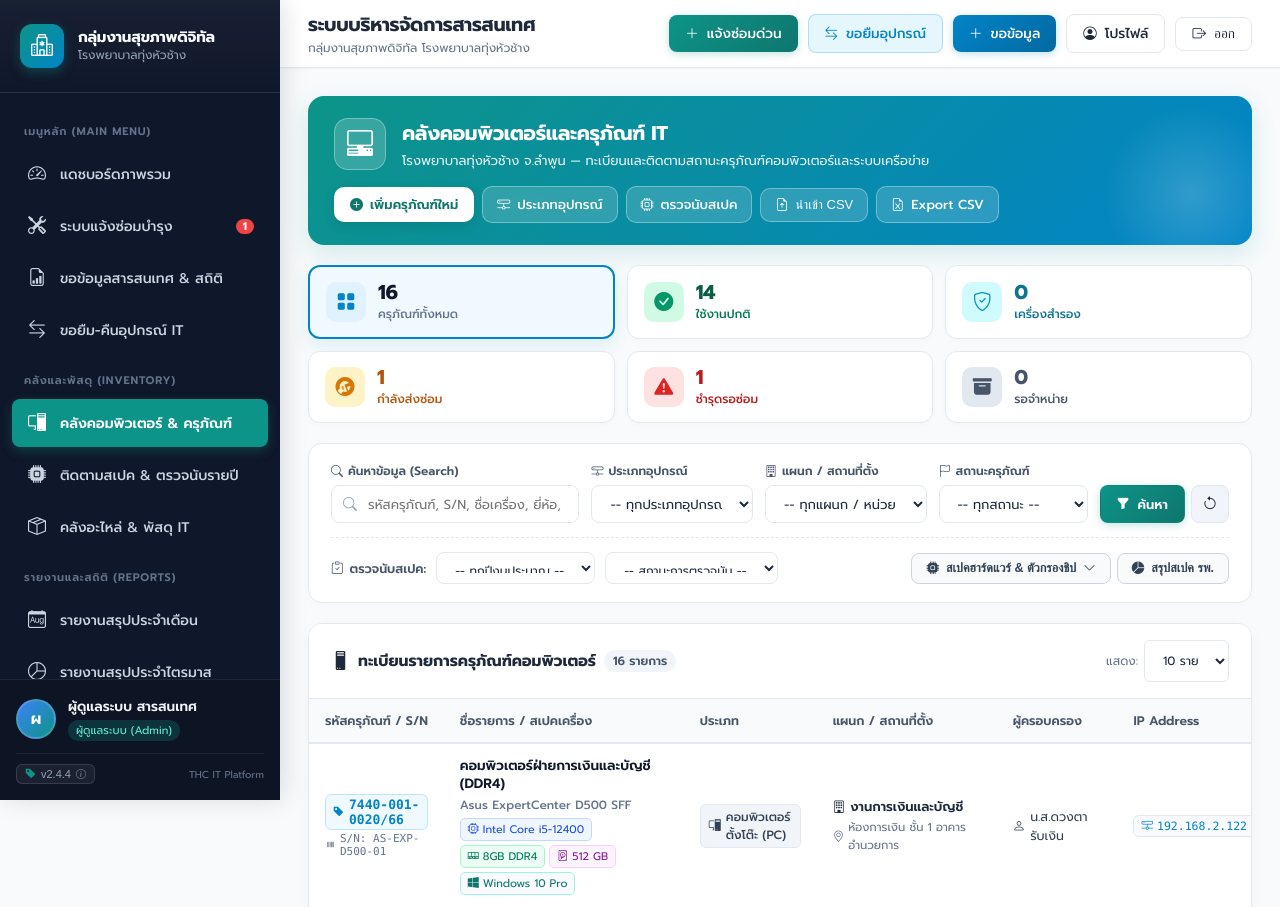
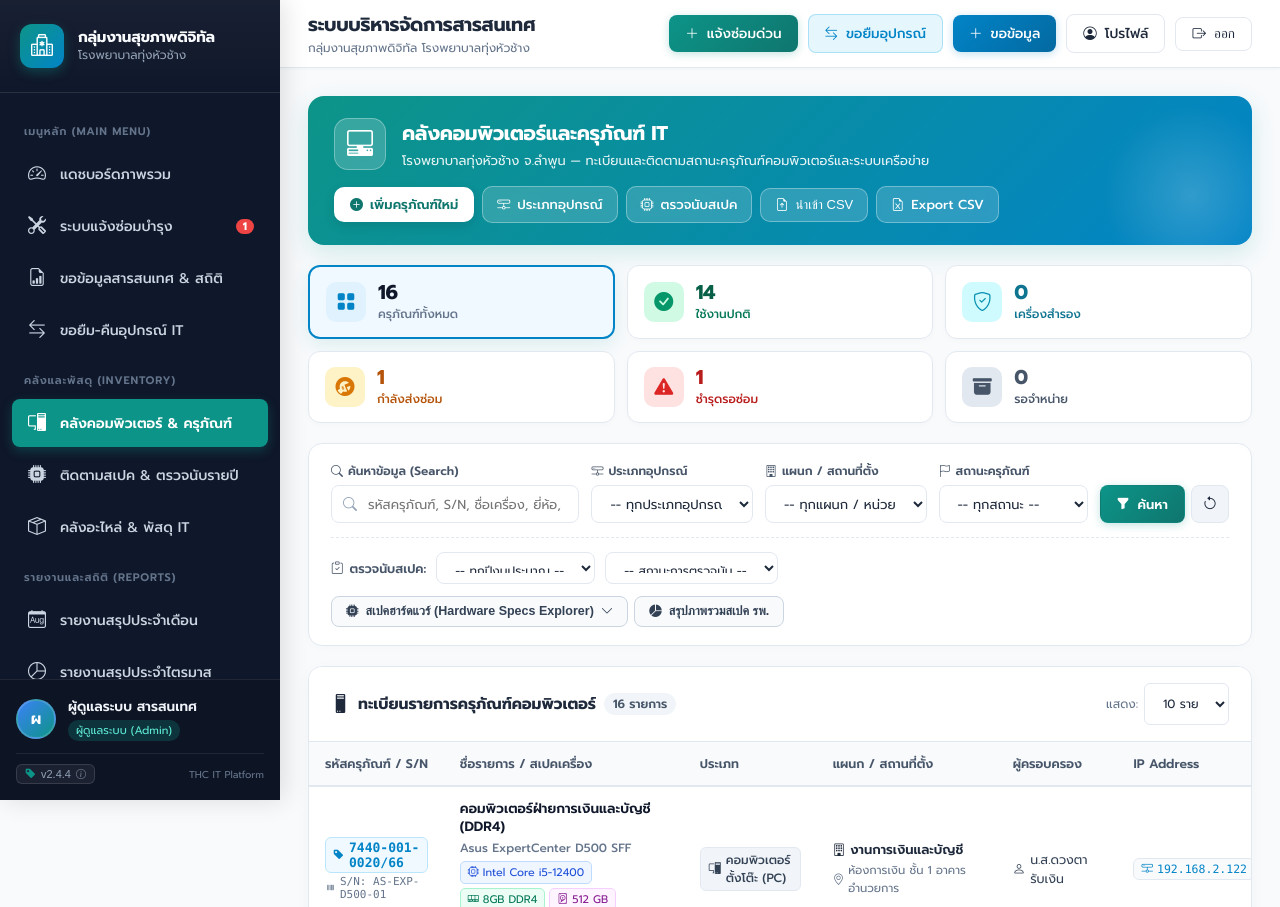
Before and after one commit to monojung/it-system-deploy, a Laravel app: page /assets in a window 1280 px wide. Shown: the top 907 px of the page. Run offline with Laravel 10, Linux system fonts and the light colour scheme; a user stored in the database is signed in; data comes from the database, SQL or seed files in the repository; tables that the repository leaves empty hold one stand-in row (values such as "Sample post"); settings files or empty folders that the repository lacks are supplied; some libraries are stand-ins or nearby versions.

```diff
--- a/resources/views/assets/index.blade.php
+++ b/resources/views/assets/index.blade.php
@@ -1074,7 +1074,7 @@
 <div class="active-filters-banner">
     <div class="d-flex align-items-center gap-2 flex-wrap">
         <i class="bi bi-funnel-fill text-primary" style="font-size: 15px;"></i>
-        <span style="font-weight: 600;">กำลังกรอง:</span>
+        <span style="font-weight: 600;">{{ $hasHardwareFilters ? 'กำลังกรองตามสเปคเครื่อง:' : 'กำลังกรอง:' }}</span>
         <div class="active-filters-tags">
             @if(request('search'))
                 <span class="active-filter-pill">
@@ -1110,7 +1110,7 @@
             @endif
             @if(request('ram_type'))
                 <span class="active-filter-pill">
-                    <i class="bi bi-memory"></i> RAM: {{ request('ram_type') }}
+                    <i class="bi bi-memory"></i> RAM Type: {{ request('ram_type') }}
                     <a href="{{ route('assets.index', request()->except(['ram_type', 'page'])) }}" title="ลบตัวกรอง RAM Type">✕</a>
                 </span>
             @endif
@@ -1148,7 +1148,7 @@
         <span style="font-weight: 700; color: #0f172a; margin-left: 4px;">(พบ {{ number_format($assets->total()) }} เครื่อง)</span>
     </div>
     <a href="{{ route('assets.index') }}" class="btn btn-sm btn-outline-danger" style="border-radius: 8px; font-size: 12px; padding: 3px 10px; background: #ffffff;">
-        <i class="bi bi-x-circle me-1"></i> ล้างตัวกรองทั้งหมด
+        <i class="bi bi-x-circle me-1"></i> {{ $hasHardwareFilters ? 'ล้างตัวกรองสเปคทั้งหมด' : 'ล้างตัวกรองทั้งหมด' }}
     </a>
 </div>
 @endif
@@ -1280,7 +1280,7 @@
                     {{-- Toggle Hardware Specs Drawer --}}
                     <button type="button" class="filter-toggle-btn {{ $hasHardwareFilters ? 'active' : '' }}" onclick="toggleHwDrawer()" id="hwDrawerBtn">
                         <i class="bi bi-cpu-fill text-primary"></i>
-                        <span>สเปคฮาร์ดแวร์ & ตัวกรองชิป</span>
+                        <span>สเปคฮาร์ดแวร์ (Hardware Specs Explorer)</span>
                         @if($hasHardwareFilters)
                             <span class="badge bg-primary" style="font-size: 10px; padding: 2px 6px; border-radius: 999px;">ใช้งาน</span>
                         @endif
@@ -1290,7 +1290,7 @@
                     {{-- Fleet Overview Modal Button --}}
                     <button type="button" class="filter-toggle-btn" onclick="openFleetModal()" title="ดูสัดส่วนสเปคเครื่องทั้งโรงพยาบาล">
                         <i class="bi bi-pie-chart-fill text-success"></i>
-                        <span>สรุปสเปค รพ.</span>
+                        <span>สรุปภาพรวมสเปค รพ.</span>
                     </button>
                 </div>
             </div>
```
